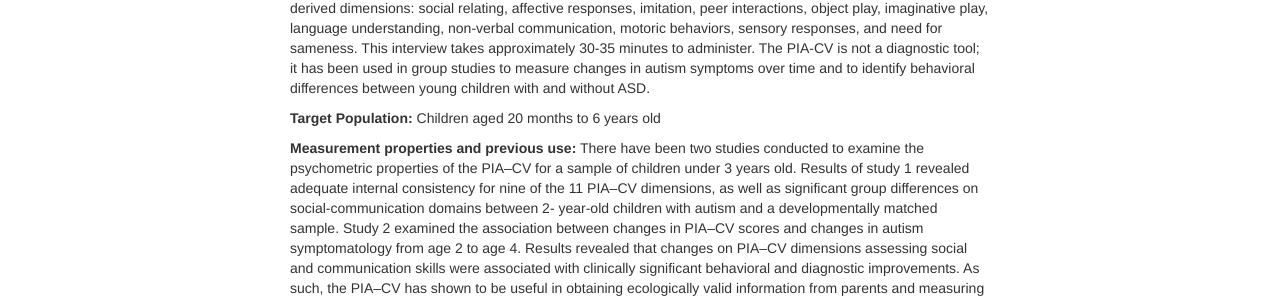
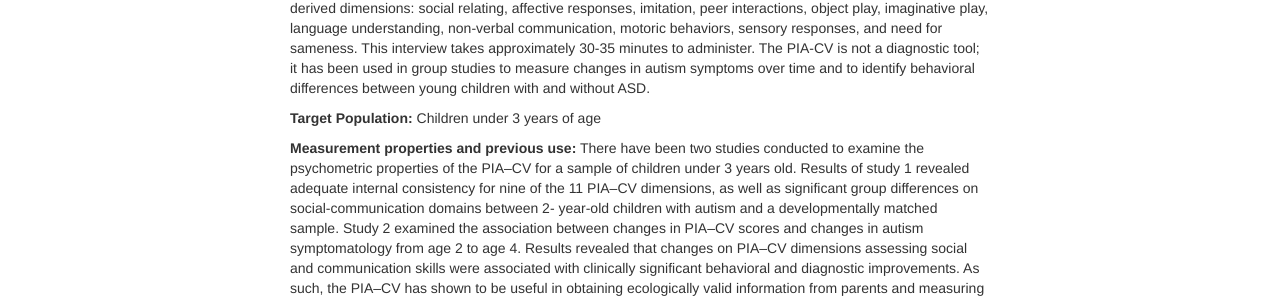
Before and after one commit to mjmaenner/disabilitymeasures, a Jekyll site: the page built from pia-cv/index.md, in a window 1280 px wide. Shown: the part 304-604 px from the top of the page. Built offline with Jekyll 4.4.1, drawn with Linux system fonts in a browser that asks for light colours.

Commit message:
changed age range-original PIA was up to 6 years

```diff
--- a/pia-cv/index.md
+++ b/pia-cv/index.md
@@ -15,7 +15,7 @@ function googleTranslateElementInit() {
 
 **Type of Measure:** The Parent Interview for Autism–Clinical Version was developed to measure the severity of autism symptoms across a wide range of behavioral domains. This tool is a 93 item structured interview derived from the Parent Interview for Autism (PIA) which was developed in 1993. This tool allows for parents to elicit information about autism symptomology. Items on both the PIA and PIA-CV are organized into 11 rationally derived dimensions: social relating, affective responses, imitation, peer interactions, object play, imaginative play, language understanding, non-verbal communication, motoric behaviors, sensory responses, and need for sameness. This interview takes approximately 30-35 minutes to administer.  The PIA-CV is not a diagnostic tool; it has been used in group studies to measure changes in autism symptoms over time and to identify behavioral differences between young children with and without ASD.
 
-**Target Population:** Children aged 20 months to 6 years old
+**Target Population:** Children under 3 years of age
 
 **Measurement properties and previous use:** There have been two studies conducted to examine the psychometric properties of the PIA–CV for a sample of children under 3 years old. Results of study 1 revealed adequate internal consistency for nine of the 11 PIA–CV dimensions, as well as significant group differences on social-communication domains between 2- year-old children with autism and a developmentally matched sample. Study 2 examined the association between changes in PIA–CV scores and changes in autism symptomatology from age 2 to age 4. Results revealed that changes on PIA–CV dimensions assessing social and communication skills were associated with clinically significant behavioral and diagnostic improvements. As such, the PIA–CV has shown to be useful in obtaining ecologically valid information from parents and measuring behavioral change in young children with autism. [via Stone et.al.]( http://aut.sagepub.com/content/7/1/9.short).
 
```
